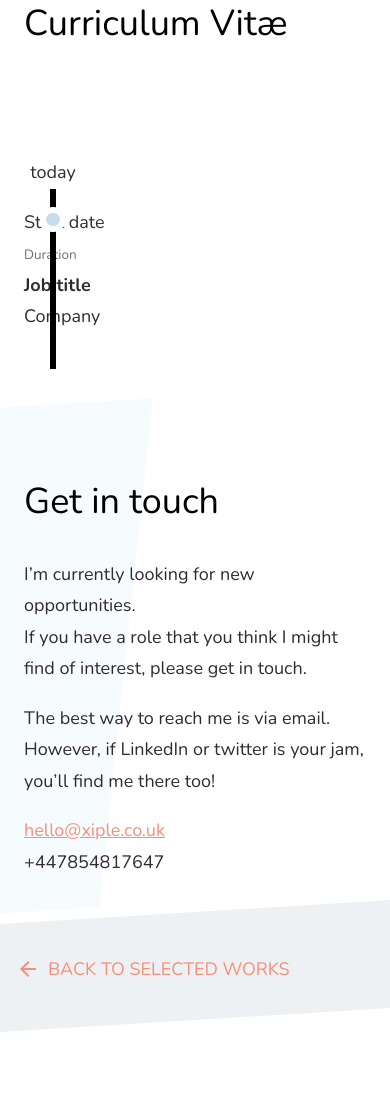
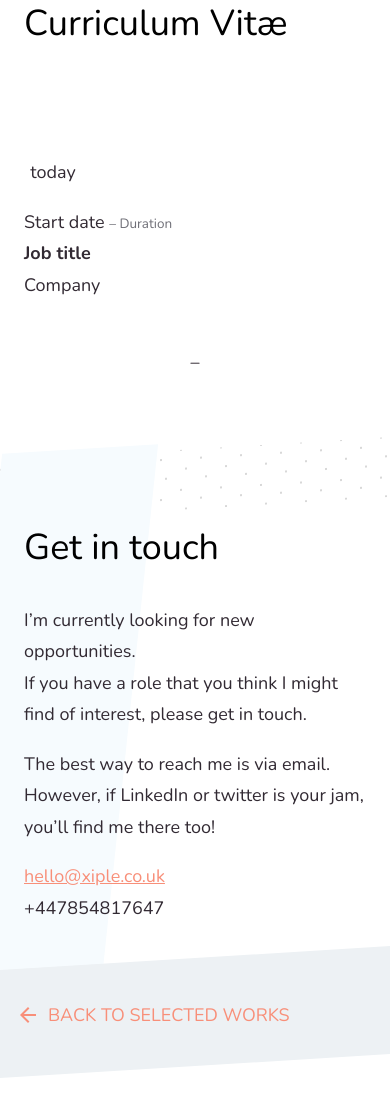
Before and after one commit to dopamine/cv, a PHP site: page /newcv.html in a window 390 px wide. Shown: the part 385-1481 px from the top of the page. Before the commit the page ends 1417 px from the top, so only its background shows below. Run offline with PHP 8.4, Linux system fonts and the light colour scheme; some libraries are stand-ins or nearby versions.

Commit message:
CSS updates for responsive CV

```diff
--- a/assets/css/sass/xiple-cv-2017.jobs.scss
+++ b/assets/css/sass/xiple-cv-2017.jobs.scss
@@ -15,10 +15,10 @@
   content:" ";
   display:block;
   position:absolute;
-  left:26px;
+  left:28px;
   top:0px;
   height:100%;
-  width:6px;
+  width:2px;
   background-color:#000;
 
 }
@@ -43,3 +43,33 @@
   position:relative;
   top:-1em;
 }
+
+
+
+
+/// responsive
+
+
+@media screen and (max-width: 800px) {
+  .job-item::before,
+  .job-start-date::before {display:none;}
+
+
+  .job-start-date,
+  .job-duration {
+    display:inline-block;
+  }
+  .job-duration::before {
+    content: "– ";
+  }
+
+  .job-logo {
+    position:auto;
+    margin-top:64px;
+  }
+  .job-logo::after {
+    content: "–";
+    width:100%;
+    text-align:center;
+  }
+}
--- a/assets/css/sass/xiple-cv-2017.scss
+++ b/assets/css/sass/xiple-cv-2017.scss
@@ -26,6 +26,10 @@ section {
   display:block;
   width:100%;
   z-index:0;
+}
+
+.post-img {
+  margin:32px 0;
 }
 
 .whitebox {
@@ -255,13 +259,21 @@ section {
   display:block;
   width: 40%;
   height: 100%;
-  position: absolute;
-  top: -30px;
-  left: -30px;
-  z-index:-10;
 
   background-color:$blue-light;
   transform: skew(-6deg, -3.5deg);
+}
+
+.field-left::before {
+  top: -30px;
+  left: -30px;
+  height:120%;
+}
+
+.field-right::before {
+  top: -30px;
+  right: -30px;
+  left:auto;
 }
 
 .dot:after {
@@ -311,6 +323,17 @@ section {
   z-index:-8;
 }
 
+
+@media screen and (max-width: 1000px) {
+  .lines::before {left:-10px !important;}
+  .lines::after {left:-10px !important;}
+}
+
+@media screen and (max-width: 800px) {
+  .lines::before {left:-10% !important;}
+  .lines::after {left:-10px !important;}
+}
+
 .lines.lines-center::before {
   bottom:0px;
   left:50%;
@@ -338,3 +361,31 @@ section {
   top:30px;
   left:-50px;
 }
+
+.bars {position:relative;}
+
+.bars::before,
+.bars::after {
+  content:" ";
+  display:block;
+  width:100%;
+  position:absolute;
+  bottom:-30px;
+  left:0;
+  z-index:10;
+
+  transform:skewY(-3.5deg);
+}
+
+.bars.bar-dark::before {
+  z-index:1;
+  background-color: $navy-dark;
+  height:80px;
+  bottom:-27px;
+}
+.bars.bar-dot::after {
+  z-index:2;
+  background:url('../img/dot-pattern.png');
+  background-color: #fff;
+  height:60px;
+}
```
Also changed, not shown: assets/css/xiple-cv-2017.min.css.
